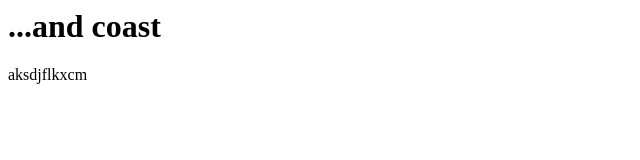
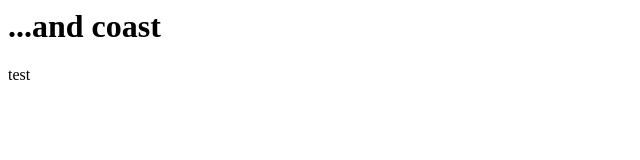
Before and after one commit to annelisam/annelisa-test-2, a plain HTML site: page index-2.html in a window 1280 px wide. Shown: the full height of the page, 0-640 px from the left. Drawn offline with Linux system fonts and the light colour scheme.

Commit message:
Oops I did it again,
lololol

```diff
--- a/index-2.html
+++ b/index-2.html
@@ -4,6 +4,6 @@
 </head>
 <body>
 	<h1>...and coast</h1>
-	<p>aksdjflkxcm</p>
+	<p>test</p>
 </body>
 </html>
```
